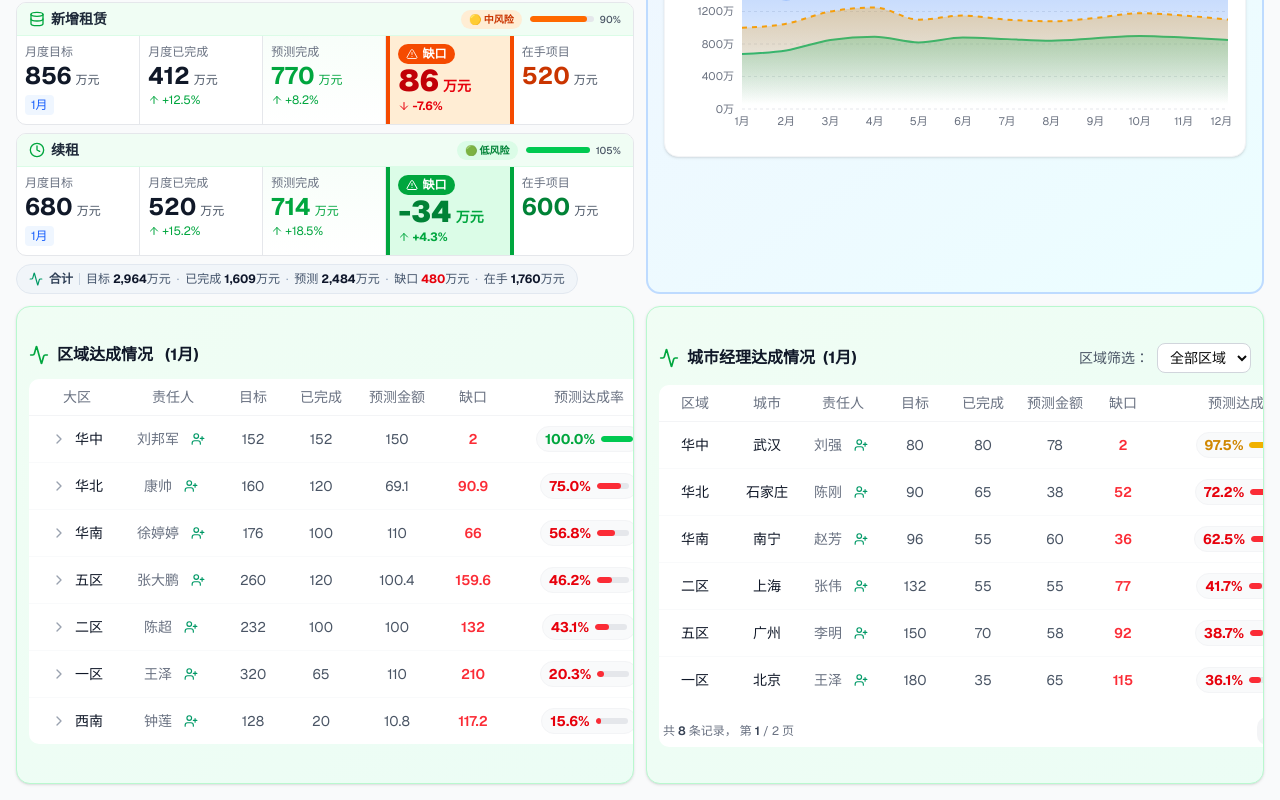
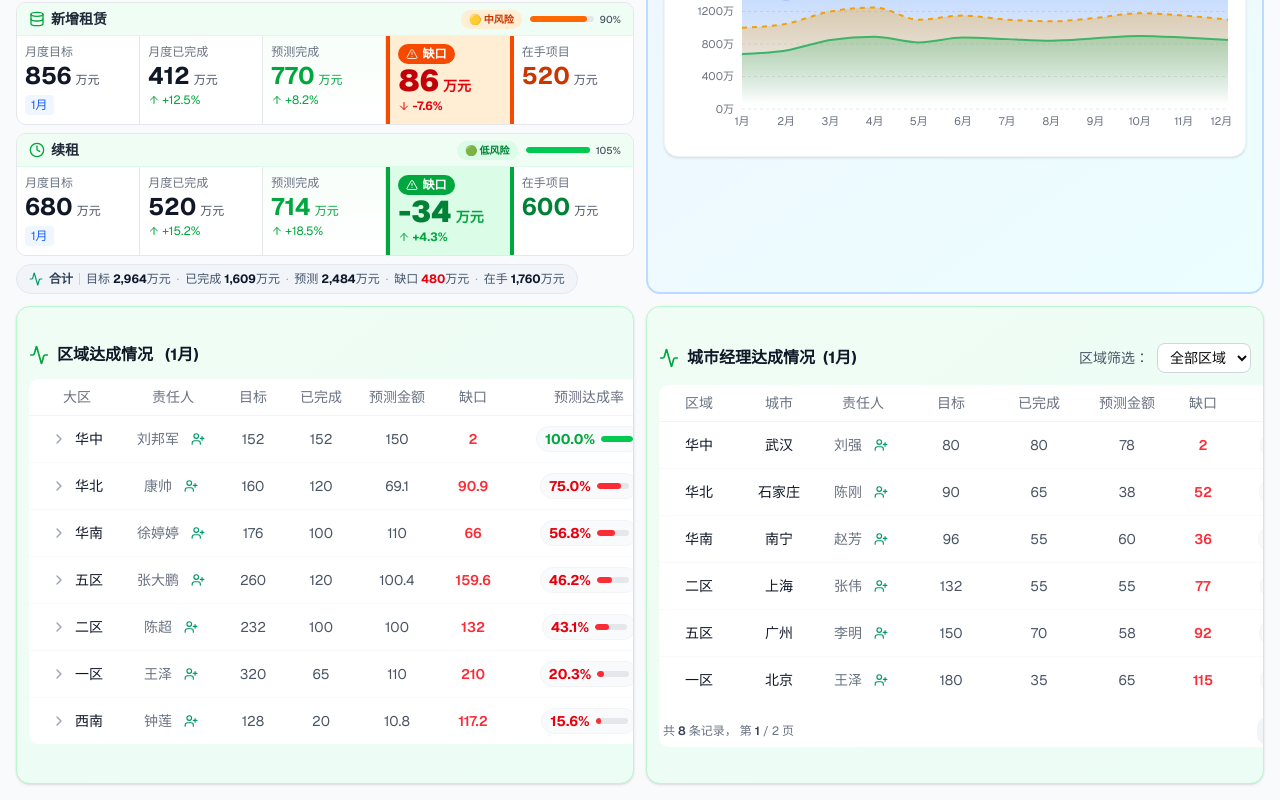
Before and after one commit to navylee1990/coze_jsc, a Next.js app: page /sales in a window 1280 px wide. Shown: the part 377-1177 px from the top of the page. Built offline with nearby package versions, Linux system fonts and the light colour scheme.

Commit message:
fix: 调整城市经理表格列宽，优化间隔

```diff
--- a/src/app/sales/page.tsx
+++ b/src/app/sales/page.tsx
@@ -1473,15 +1473,15 @@ export default function SalesDashboard() {
                 <div className="bg-white rounded-lg border-0 overflow-hidden min-w-[800px]">
                   <table className="w-full" style={{ tableLayout: 'fixed' }}>
                   <colgroup>
-                    <col style={{ width: '9%' }} />
-                    <col style={{ width: '9%' }} />
                     <col style={{ width: '10%' }} />
+                    <col style={{ width: '10%' }} />
+                    <col style={{ width: '11%' }} />
+                    <col style={{ width: '11%' }} />
+                    <col style={{ width: '11%' }} />
+                    <col style={{ width: '11%' }} />
                     <col style={{ width: '8%' }} />
-                    <col style={{ width: '9%' }} />
-                    <col style={{ width: '9%' }} />
-                    <col style={{ width: '8%' }} />
-                    <col style={{ width: '22%' }} />
-                    <col style={{ width: '16%' }} />
+                    <col style={{ width: '18%' }} />
+                    <col style={{ width: '10%' }} />
                   </colgroup>
                   <thead>
                     <tr className="border-b border-gray-100">
```
